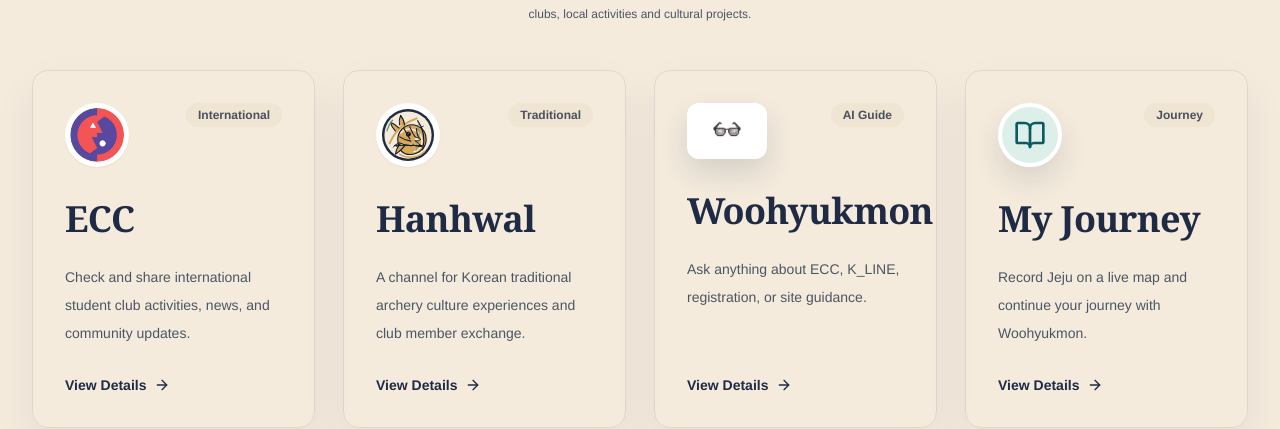
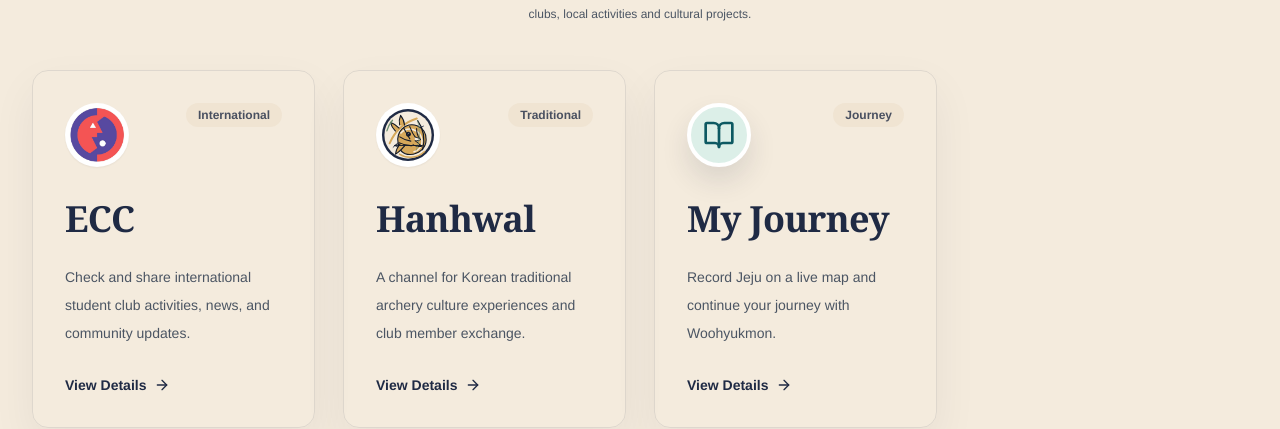
Before and after one commit to sangkyoung0827/K_LINE, a Next.js app: page / in a window 1280 px wide. Shown: the part 523-952 px from the top of the page. Built offline with nearby package versions, Linux system fonts and the light colour scheme; no server answers.

Commit message:
fix: remove Woohyukmon home card

```diff
--- a/src/components/HomeTrackSections.tsx
+++ b/src/components/HomeTrackSections.tsx
@@ -4,14 +4,13 @@ import Link from "next/link";
 import { ArrowRight, BookOpen } from "lucide-react";
 import { ClubMark } from "@/components/ClubMark";
 import { I18nText, useLanguage } from "@/components/LanguageProvider";
-import { WoohyukmonGlassesIcon } from "@/components/WoohyukmonGlassesIcon";
 
 type HomeCard = {
   href: string;
   title: { en: string; ko: string };
   description: { en: string; ko: string };
   badge: { en: string; ko: string };
-  accent: "ecc" | "hanhwal" | "jeju" | "support";
+  accent: "ecc" | "hanhwal" | "jeju";
 };
 
 const homeCards: HomeCard[] = [
@@ -34,16 +33,6 @@ const homeCards: HomeCard[] = [
     },
     badge: { en: "Traditional", ko: "국궁 Traditional" },
     accent: "hanhwal"
-  },
-  {
-    href: "/contact",
-    title: { en: "Woohyukmon", ko: "우혁몬" },
-    description: {
-      en: "Ask anything about ECC, K_LINE, registration, or site guidance.",
-      ko: "무엇이든 물어보세요. ECC, K_LINE, 가입과 사이트 이용을 안내합니다."
-    },
-    badge: { en: "AI Guide", ko: "AI Guide" },
-    accent: "support"
   },
   {
     href: "/jeju",
@@ -80,11 +69,7 @@ function HomePortalCard({ card }: { card: HomeCard }) {
       className="group relative flex min-h-0 flex-col rounded-xl border border-navy/10 bg-white/58 p-4 text-left shadow-[0_18px_45px_rgba(31,42,68,0.06)] transition duration-200 hover:-translate-y-1 hover:border-brass/70 hover:bg-white/78 hover:shadow-[0_22px_55px_rgba(31,42,68,0.10)] sm:p-5 md:min-h-[292px] md:rounded-2xl md:p-8"
     >
       <div className="flex items-start justify-between gap-4">
-        {card.accent === "support" ? (
-          <span className="flex h-11 w-16 items-center justify-center rounded-lg bg-white shadow-[0_14px_28px_rgba(31,42,68,0.14)] sm:h-14 sm:w-20 sm:rounded-xl">
-            <WoohyukmonGlassesIcon className="h-8 w-12 sm:h-10 sm:w-16" />
-          </span>
-        ) : card.accent === "jeju" ? (
+        {card.accent === "jeju" ? (
           <span className="flex h-11 w-11 items-center justify-center rounded-full border-4 border-white bg-[#dcefe8] text-[#0d5962] shadow-[0_14px_28px_rgba(31,42,68,0.12)] sm:h-16 sm:w-16">
             <BookOpen aria-hidden className="h-6 w-6 sm:h-8 sm:w-8" />
           </span>
```
